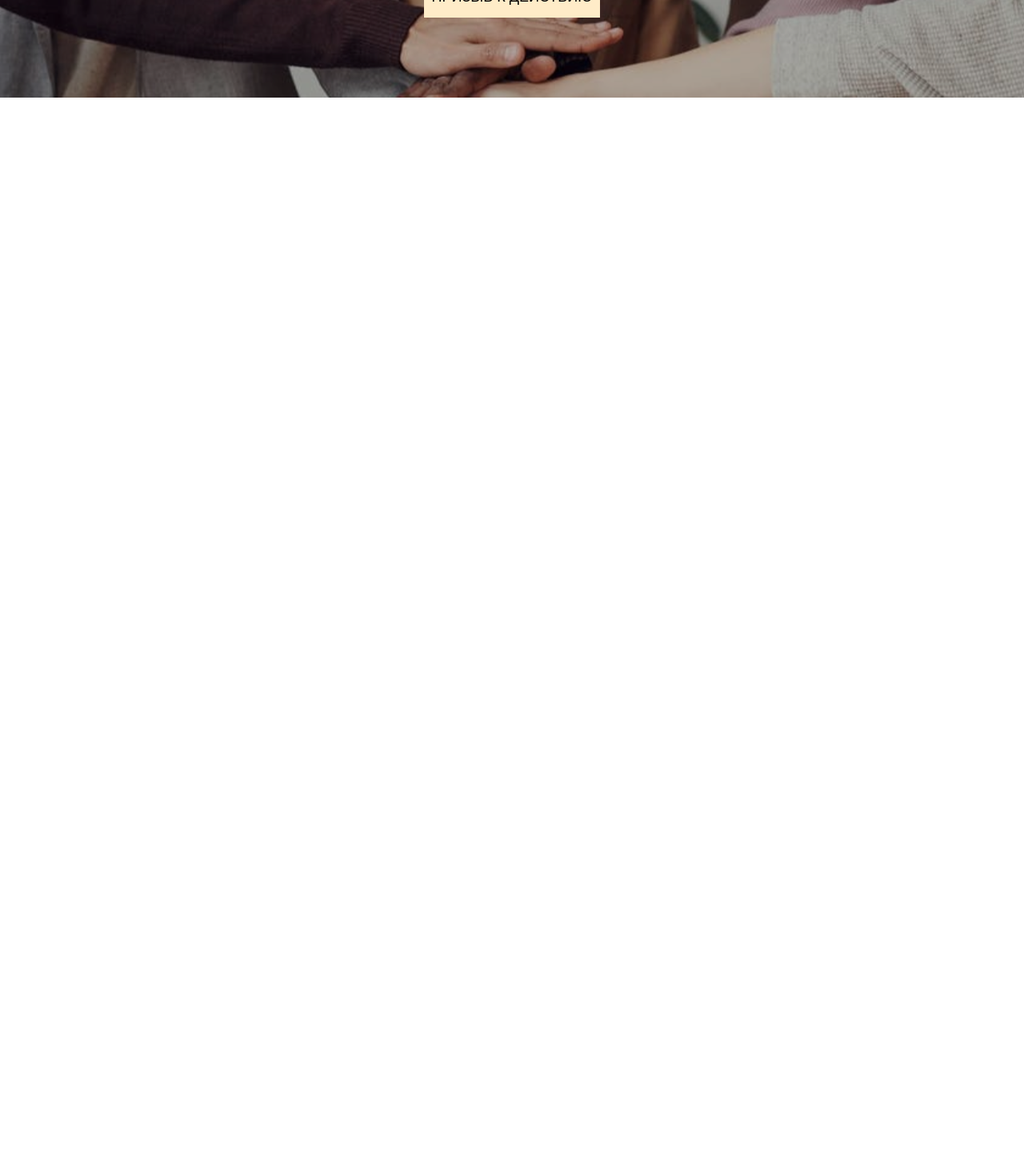
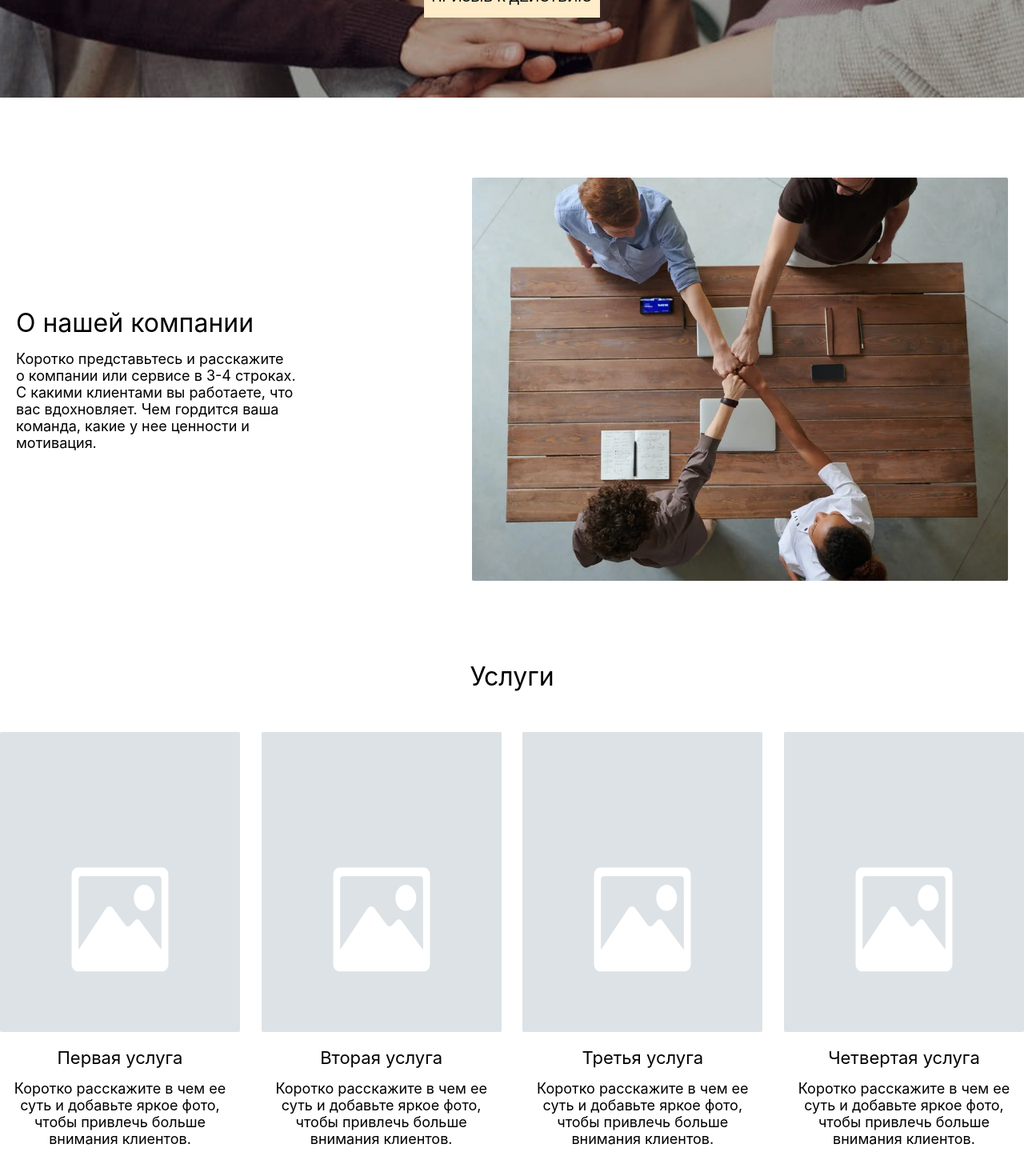
Before and after one commit to BulatGim/templates, a React (Create React App) app: page /template1 in a window 1280 px wide. Shown: the part 532-2002 px from the top of the page at 80% size. Before the commit the page ends 800 px from the top, so only its background shows below. Built offline with nearby package versions, Linux system fonts and the light colour scheme.

Commit message:
section Services and AboutUs

```diff
--- a/src/organisms/sectionAboutUs/sectionAboutUs.js
+++ b/src/organisms/sectionAboutUs/sectionAboutUs.js
@@ -0,0 +1,16 @@
+import "./sectionAboutUs.scss"
+import aboutUs from"./imgs/Rectangle 12.svg"
+
+export default function SectionAboutUs() {
+    return (
+        <div className="sectionAboutUs">
+            <div className="leftBlock">
+                <h2 className="leftBlock__title">О нашей компании</h2>
+                <h4 className="leftBlock__description">Коротко представьтесь и расскажите о компании или сервисе в 3-4
+                    строках. С какими клиентами вы работаете, что вас вдохновляет. Чем гордится ваша команда, какие у
+                    нее ценности и мотивация.</h4>
+            </div>
+            <img src={aboutUs} alt="about us" className="rightBlock"/>
+        </div>
+    )
+}
--- a/src/organisms/sectionAboutUs/sectionAboutUs.scss
+++ b/src/organisms/sectionAboutUs/sectionAboutUs.scss
@@ -0,0 +1,69 @@
+.sectionAboutUs{
+  margin: 100px auto;
+  max-width: 1440px;
+  display: flex;
+  justify-content: space-between;
+  .leftBlock{
+    align-self: center;
+    max-width: 410px;
+    &__description{
+      margin-top: 15px;
+    }
+  }
+  .rightBlock{
+
+  }
+  @media (min-width: 1280px) and (max-width: 1439px) {
+    margin: 100px 20px;
+    .leftBlock {
+      align-self: center;
+      max-width: 350px;
+    }
+    .rightBlock{
+      width:670px;
+    }
+  }
+  @media (min-width: 1024px) and (max-width: 1279px) {
+    margin: 100px 20px;
+    .leftBlock {
+      align-self: center;
+      max-width: 350px;
+    }
+    .rightBlock{
+      width:540px;
+    }
+  }
+  @media (min-width: 768px) and (max-width: 1023px) {
+    margin: 100px 20px;
+    .leftBlock {
+      align-self: center;
+      max-width: 275px;
+    }
+    .rightBlock{
+      width:365px;
+    }
+  }
+  @media (min-width: 560px) and (max-width: 767px) {
+    margin: 50px 20px;
+    .leftBlock {
+      align-self: center;
+      max-width: 210px;
+    }
+    .rightBlock{
+      width:300px;
+    }
+  }
+  @media (min-width: 320px) and (max-width: 559px) {
+    margin: 40px auto;
+    max-width: 280px;
+    display: block;
+    .leftBlock {
+      align-self: center;
+      max-width: 280px;
+    }
+    .rightBlock{
+      margin-top: 20px;
+      width: 280px;
+    }
+  }
+}
--- a/src/organisms/sectionHeader/sectionHeader.scss
+++ b/src/organisms/sectionHeader/sectionHeader.scss
@@ -3,13 +3,12 @@
   justify-content: space-between;
   max-width: 1440px;
   margin: 50px auto;
-
   &__logo{
     max-width: 190px;
   }
   .headerActions{
     display: flex;
-
+    align-self: center;
     &__item{
       display: block;
       margin-left: 10px;
@@ -18,4 +17,19 @@
       }
     }
   }
+  @media (min-width: 320px) and (max-width: 559px) {
+    margin: 30px auto;
+    flex-direction: column;
+    justify-content: center;
+    align-items: center;
+    .headerActions{
+      margin-top: 10px;
+      display: block;
+      text-align: center;
+      &__item{
+        margin-top: 10px;
+        margin-left: 0;
+      }
+    }
+  }
 }
--- a/src/organisms/sectionServices/consts.js
+++ b/src/organisms/sectionServices/consts.js
@@ -0,0 +1,25 @@
+import serviceImage from "./imgs/Rectangle 8.svg"
+
+
+export const services = [{
+    id:1,
+    img: serviceImage,
+    title: "Первая услуга",
+    description: "Коротко расскажите в чем ее суть и добавьте яркое фото, чтобы привлечь больше внимания клиентов."
+},{
+    id:2,
+    img: serviceImage,
+    title: "Вторая услуга",
+    description: "Коротко расскажите в чем ее суть и добавьте яркое фото, чтобы привлечь больше внимания клиентов."
+},{
+    id:3,
+    img: serviceImage,
+    title: "Третья услуга",
+    description: "Коротко расскажите в чем ее суть и добавьте яркое фото, чтобы привлечь больше внимания клиентов."
+},{
+    id:4,
+    img: serviceImage,
+    title: "Четвертая услуга",
+    description: "Коротко расскажите в чем ее суть и добавьте яркое фото, чтобы привлечь больше внимания клиентов."
+},
+]
--- a/src/organisms/sectionServices/molecules/sectionService/service.js
+++ b/src/organisms/sectionServices/molecules/sectionService/service.js
@@ -1,4 +1,6 @@
-export default function SectionService(props) {
+import "./service.scss"
+
+export default function Service(props) {
     return(
         <div className="sectionService">
             <img src={props.service.img} alt="service image" className="sectionService__preview"/>
--- a/src/organisms/sectionServices/molecules/sectionService/service.scss
+++ b/src/organisms/sectionServices/molecules/sectionService/service.scss
@@ -0,0 +1,59 @@
+.sectionService{
+  max-width: 300px;
+  text-align: center;
+  &__title{
+    margin-top: 15px;
+  }
+  &__description{
+    margin-top: 15px;
+  }
+  @media (min-width: 1024px) and (max-width: 1279px) {
+    max-width: 220px;
+    &__preview{
+      width: 220px;
+    }
+
+  }
+  @media (min-width: 768px) and (max-width: 1023px) {
+    max-width: 200px;
+    &__preview{
+      width: 200px;
+    }
+    &__title{
+      margin-top: 10px;
+    }
+    &__description{
+      margin-top: 10px;
+    }
+  }
+  @media (min-width: 560px) and (max-width: 767px) {
+    max-width: 200px;
+    &__preview{
+      width: 200px;
+    }
+    &:nth-child(2n){
+      margin-left: 30px;
+    }
+    &__title{
+      margin-top: 10px;
+    }
+    &__description{
+      margin-top: 10px;
+    }
+  }
+  @media (min-width: 320px) and (max-width: 559px) {
+    max-width: 200px;
+    &__preview{
+      width: 200px;
+    }
+    &:nth-child(n){
+      margin-top: 10px;
+    }
+    &__title{
+      margin-top: 10px;
+    }
+    &__description{
+      margin-top: 10px;
+    }
+  }
+}
--- a/src/organisms/sectionServices/sectionServices.js
+++ b/src/organisms/sectionServices/sectionServices.js
@@ -0,0 +1,39 @@
+import {services} from "./consts";
+import Service from "./molecules/sectionService/service";
+import "./sectionServices.scss"
+import {useEffect, useState} from "react";
+
+export default function SectionServices() {
+    const [width, setWidth] = useState()
+    useEffect(() => {
+        setWidth(window.innerWidth)
+    }, [])
+    return (
+        <section className="sectionServices">
+            <h2 className="sectionServices__title">Услуги</h2>
+
+            {width < 768 ? (
+                <div className="sectionServices__container">
+                    <div className="upperBlock">
+                        {services.slice(0, 2).map((item) =>
+                            <Service service={item} key={item.id}/>
+                        )}
+                    </div>
+                    <div className="lowerBlock">
+                        {services.slice(2, 4).map((item) =>
+                            <Service service={item} key={item.id}/>
+                        )}
+                    </div>
+                </div>
+            ) : (
+                <div className="sectionServices__container">
+                    {
+                        services.map((item) =>
+                            <Service service={item} key={item.id}/>
+                        )
+                    }
+                </div>
+            )}
+        </section>
+    )
+}
--- a/src/organisms/sectionServices/sectionServices.scss
+++ b/src/organisms/sectionServices/sectionServices.scss
@@ -0,0 +1,44 @@
+.sectionServices{
+  max-width: 1440px;
+  margin: 100px auto;
+  &__title{
+    text-align: center;
+  }
+  &__container{
+    margin-top: 50px;
+    display: flex;
+    justify-content: space-between;
+  }
+  @media (min-width: 768px) and (max-width: 1023px) {
+
+  }
+  @media (min-width: 560px) and (max-width: 767px) {
+    margin-top: 50px;
+    &__container{
+      max-width: 430px;
+      margin: 30px auto;
+      display: block;
+      .upperBlock{
+        display: flex;
+      }
+      .lowerBlock{
+        margin-top: 30px;
+        display: flex;
+      }
+    }
+  }
+  @media (min-width: 320px) and (max-width: 559px) {
+    margin-top: 40px;
+    &__container{
+      max-width: 200px;
+      margin: 30px auto;
+      display: block;
+      .upperBlock{
+        display: block;
+      }
+      .lowerBlock{
+        display: block;
+      }
+    }
+  }
+}
--- a/src/templates/template1/template1.js
+++ b/src/templates/template1/template1.js
@@ -1,6 +1,8 @@
 import './template1.scss'
 import SectionHeader from "../../organisms/sectionHeader/sectionHeader";
 import SectionMain from "../../organisms/sectionMain/sectionMain";
+import SectionAboutUs from "../../organisms/sectionAboutUs/sectionAboutUs";
+import SectionServices from "../../organisms/sectionServices/sectionServices";
 
 
 export default function Template1() {
@@ -8,6 +10,8 @@ export default function Template1() {
         <div className="template1">
             <SectionHeader />
             <SectionMain />
+            <SectionAboutUs />
+            <SectionServices />
         </div>
     )
 }
```
Also changed, not shown: src/organisms/sectionAboutUs/imgs/Rectangle 12.svg (added), src/organisms/sectionServices/imgs/Rectangle 8.svg (added).
